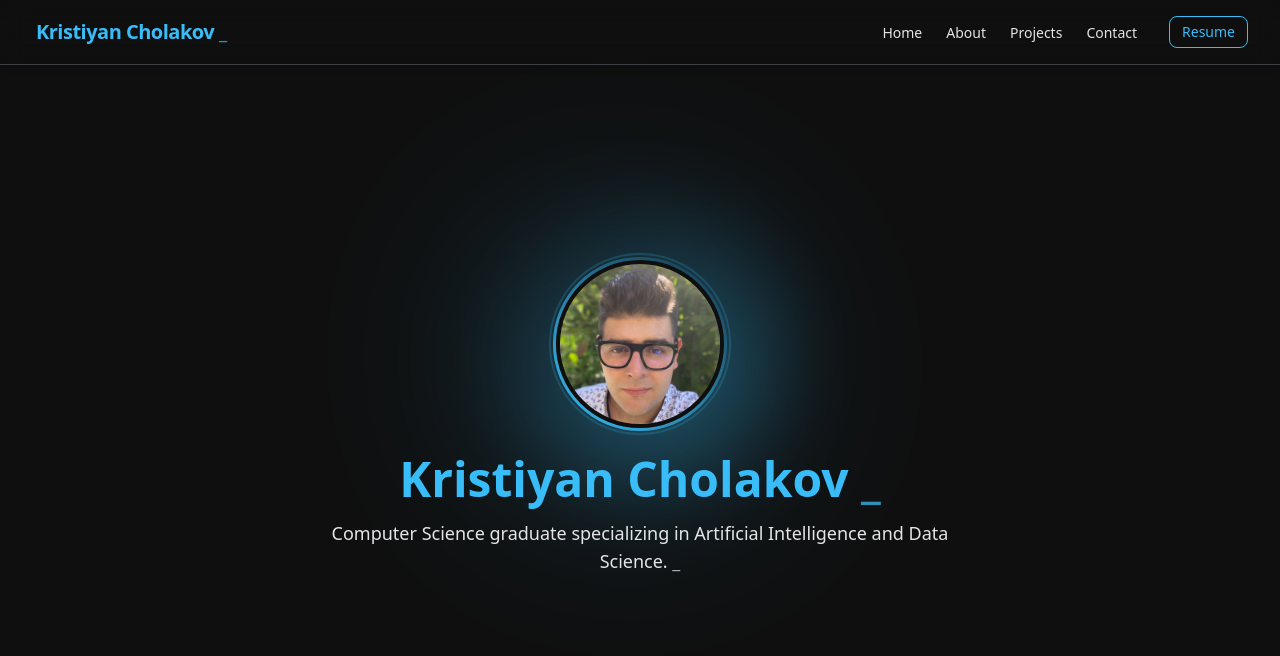
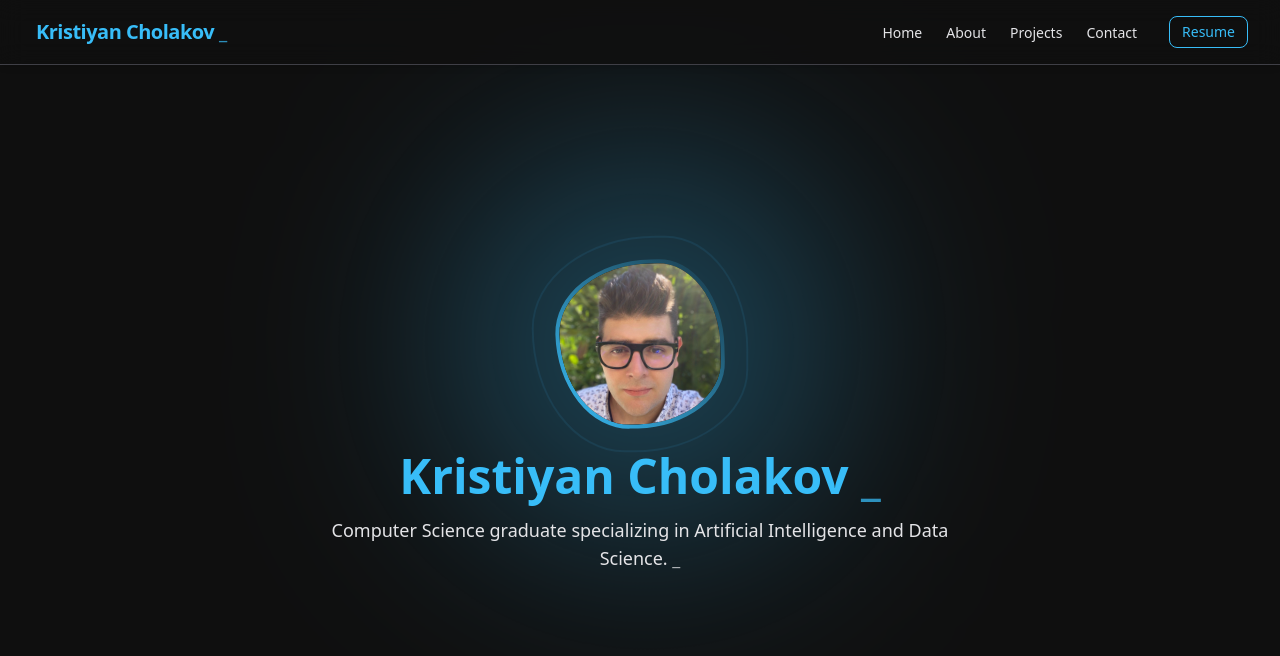
Before and after one commit to KristiyanCholakov/Portfolio-Website, a Next.js app: page / in a window 1280 px wide. Shown: the top 656 px of the page. Built offline with nearby package versions, Linux system fonts and the light colour scheme.

Commit message:
best hero glow animation (no background)

```diff
--- a/src/components/sections/Hero.tsx
+++ b/src/components/sections/Hero.tsx
@@ -10,66 +10,97 @@ export default function Hero() {
       id="hero"
       className="relative flex min-h-screen items-center justify-center overflow-hidden px-4 pt-32 pb-24 sm:px-6 lg:px-8"
     >
-      {/* Content Container */}
+      {/* Content */}
       <div className="mx-auto flex max-w-5xl flex-col items-center text-center">
-        {/* Profile Picture with Animated Glow */}
+        {/* Profile Picture with Organic Glow */}
         <motion.div
           initial={{ opacity: 0, scale: 0.85 }}
           animate={{ opacity: 1, scale: 1 }}
           transition={{ duration: 0.6, ease: 'easeOut' }}
-          className="relative mb-6 flex items-center justify-center rounded-full"
+          className="relative mb-6 flex items-center justify-center"
         >
-          {/* ⚡️ Outer glow animation - placed OUTSIDE and centered */}
-          <div className="absolute top-1/2 left-1/2 -z-10 h-[300px] w-[300px] -translate-x-1/2 -translate-y-1/2">
+          {/* Glowing Animated Blobs Behind Image */}
+          <div className="absolute top-1/2 left-1/2 -z-10 h-[360px] w-[360px] -translate-x-1/2 -translate-y-1/2">
             {/* Glow Layer 1 */}
             <motion.div
-              className="from-accent to-highlight absolute top-0 left-0 h-full w-full rounded-full bg-gradient-to-tr opacity-30 blur-[100px]"
-              animate={{ scale: [1, 1.2, 1] }}
+              className="bg-accent/30 absolute top-0 left-0 h-full w-full blur-[100px]"
+              style={{
+                borderRadius: '60% 40% 55% 45% / 45% 55% 40% 60%',
+              }}
+              animate={{
+                scale: [1, 1.1, 1],
+                rotate: [0, 15, -10, 0],
+              }}
+              transition={{
+                duration: 14,
+                repeat: Infinity,
+                ease: 'easeInOut',
+              }}
+            />
+            {/* Glow Layer 2 */}
+            <motion.div
+              className="bg-highlight/25 absolute top-[12%] left-[12%] h-[76%] w-[76%] blur-[80px]"
+              style={{
+                borderRadius: '60% 40% 55% 45% / 45% 55% 40% 60%',
+              }}
+              animate={{
+                scale: [1, 1.05, 1],
+                rotate: [-10, 5, -3, 0],
+              }}
+              transition={{
+                duration: 12,
+                repeat: Infinity,
+                ease: 'easeInOut',
+              }}
+            />
+            {/* Glow Ring Pulse */}
+            <motion.div
+              className="border-accent/40 absolute top-[20%] left-[20%] h-[60%] w-[60%] border-2"
+              style={{
+                borderRadius: '60% 40% 55% 45% / 45% 55% 40% 60%',
+              }}
+              animate={{
+                scale: [1, 1.04, 1],
+                opacity: [0.2, 0.5, 0.2],
+              }}
               transition={{
                 duration: 6,
                 repeat: Infinity,
                 ease: 'easeInOut',
               }}
             />
-            {/* Glow Layer 2 */}
-            <motion.div
-              className="from-highlight to-accent absolute top-[10%] left-[10%] h-[80%] w-[80%] rounded-full bg-gradient-to-br opacity-40 blur-2xl"
-              animate={{ scale: [1, 1.15, 1] }}
-              transition={{
-                duration: 4,
-                repeat: Infinity,
-                ease: 'easeInOut',
-              }}
-            />
-            {/* Glow ring shimmer */}
-            <motion.div
-              className="border-accent/40 absolute top-[20%] left-[20%] h-[60%] w-[60%] rounded-full border-2"
-              animate={{ scale: [1, 1.05, 1], opacity: [0.4, 0.7, 0.4] }}
-              transition={{
-                duration: 3,
-                repeat: Infinity,
-                ease: 'easeInOut',
-              }}
-            />
           </div>
 
-          {/* Actual image container with small inner border */}
+          {/* Inner blob container with gradient border and image */}
           <motion.div
-            className="from-accent to-highlight relative z-10 rounded-full bg-gradient-to-tr p-[3px]"
-            animate={{ scale: [1, 1.01, 1] }}
+            className="from-accent to-highlight relative z-10 bg-gradient-to-tr p-[4px]"
+            style={{
+              borderRadius: '60% 40% 55% 45% / 45% 55% 40% 60%',
+            }}
+            animate={{
+              scale: [1, 1.01, 1],
+              rotate: [0, 2, -2, 0],
+            }}
             transition={{
+              duration: 7,
               repeat: Infinity,
-              duration: 6,
               ease: 'easeInOut',
             }}
           >
-            <div className="bg-background rounded-full p-1">
+            <div
+              className="bg-background relative aspect-square w-40 p-1"
+              style={{
+                borderRadius: '60% 40% 55% 45% / 45% 55% 40% 60%',
+              }}
+            >
               <Image
                 src="/profile.jpeg"
                 alt="Kristiyan Cholakov"
-                width={160}
-                height={160}
-                className="rounded-full object-cover"
+                fill
+                className="object-cover"
+                style={{
+                  borderRadius: '60% 40% 55% 45% / 45% 55% 40% 60%',
+                }}
                 priority
               />
             </div>
```
